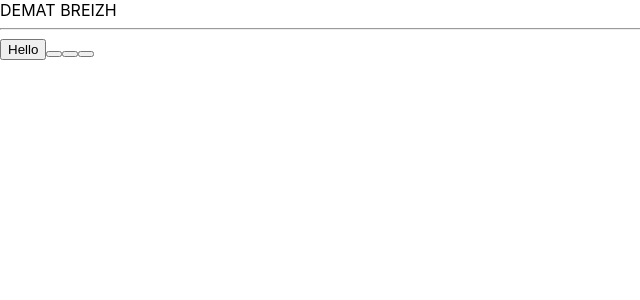
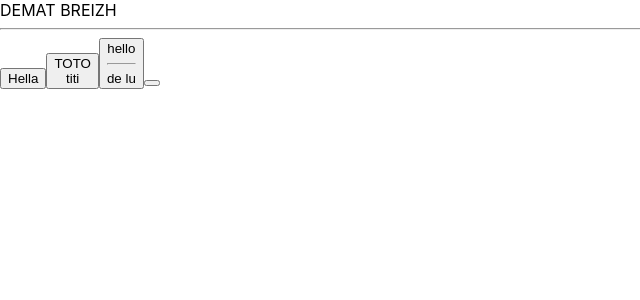
Before and after one commit to ManuFormation/FormationRect, a React (Create React App) app: page / in a window 1280 px wide. Shown: the top 300 px of the page, without its empty margins (0-640 px from the left). Built offline with nearby package versions, Linux system fonts and the light colour scheme.

Commit message:
diff beton

```diff
--- a/src/App/App.tsx
+++ b/src/App/App.tsx
@@ -14,11 +14,12 @@ function App() {
      <hr/>
      <Button action={()=>{
        alert("le bouton est cliké");
-     }} content={buttonContent}
+     }}
      type="button"
-     >Hello</Button>
-     <Button/>
-     <Button/>
+
+     >Hella</Button>
+     <Button > <div>TOTO</div><div>titi</div> </Button>
+     <Button> hello<hr/>de lu </Button>
      <Button/>
     </div>
   );
--- a/src/App/components/Button/Bouton.jsx
+++ b/src/App/components/Button/Bouton.jsx
@@ -1,6 +1,7 @@
 import React from "react";
 
 function Button(props){
+    console.log()
     return <button type={props.type}>{props.children}</button>
 }
 
```
